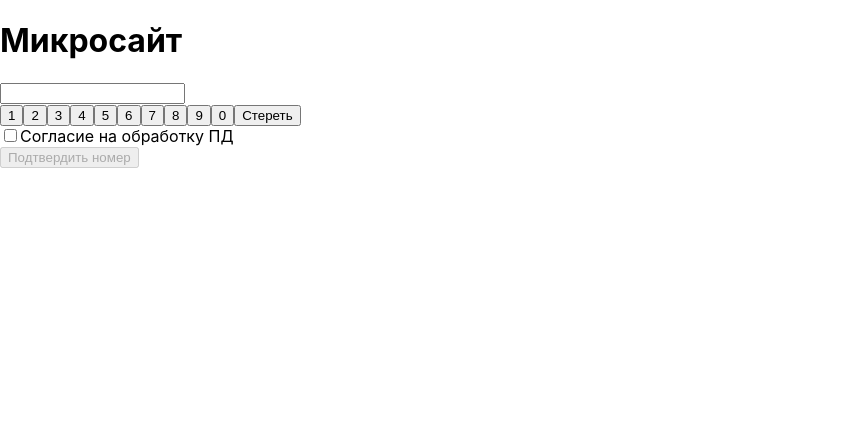
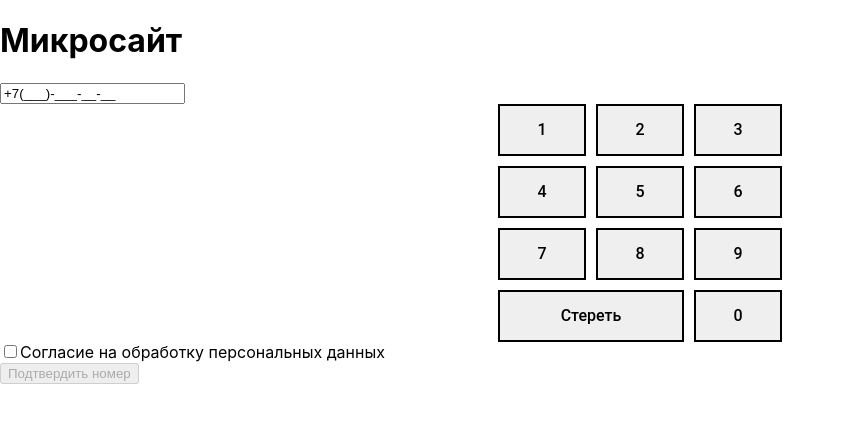
Before and after one commit to gremwiz1/microSite, a React (Create React App) app: page /input in a window 1280 px wide. Shown: the top 422 px of the page, without its empty margins (0-845 px from the left). Built offline with nearby package versions, Linux system fonts and the light colour scheme.

Commit message:
added component banner

```diff
--- /dev/null
+++ b/src/components/banner/banner.css
@@ -0,0 +1,52 @@
+.banner {
+    width: 251px;
+    height: 357px;
+    background: #86d3f4;
+    position: absolute;
+    top: 220px;
+    right: 0;
+    display: flex;
+    flex-direction: column;
+    justify-content: center;
+    align-items: center;
+  }
+
+  .banner__subtitle {
+    font-family: "Roboto", Arial, Helvetica, sans-serif;
+    font-size: 16px;
+    font-style: normal;
+    font-weight: 500;
+    line-height: 19px;
+    letter-spacing: 0em;
+    text-align: center;
+    color: #000000;
+    margin-left: 10px;
+    margin-right: 10px;
+    padding-top: 20px;
+    max-width: 231px;
+    margin-top: 0;
+    margin-bottom: 0;
+  }
+
+  .banner__barcode {
+    width: 126px;
+    height: 126px;
+    background-image: url(../../assets/images/qr-code.png);
+    background-position: center;
+    margin-top: 20px;
+  }
+
+  .banner__text {
+    font-family: "Roboto", Arial, Helvetica, sans-serif;
+    font-size: 14px;
+    font-style: normal;
+    font-weight: 400;
+    line-height: 16px;
+    letter-spacing: 0em;
+    text-align: center;
+    color: #000000;
+    margin-left: 62.5px;
+    margin-right: 62.5px;
+    margin-top: 20px;
+    margin-bottom: 0;
+  }
--- /dev/null
+++ b/src/components/banner/banner.tsx
@@ -0,0 +1,32 @@
+import React, { FC } from "react";
+import "./banner.css";
+
+interface IBanner {
+    handleBannerClick: () => void
+}
+
+const Banner: FC<IBanner> = ({handleBannerClick}) => {
+  const handleClick = () => {
+    handleBannerClick()
+  };
+
+  return (
+    <div className="banner">
+      <p className="banner__subtitle">
+        ИСПОЛНИТЕ МЕЧТУ ВАШЕГО МАЛЫША!
+        <br />
+        ПОДАРИТЕ ЕМУ СОБАКУ!
+      </p>
+      <div className="banner__barcode"></div>
+      <p className="banner__text">Сканируйте QR-код или нажмите ОК</p>
+      <button
+        type="button"
+        className="banner__button"
+        onClick={handleClick}
+      >
+        ОК
+      </button>
+    </div>
+  );
+};
+export default Banner;
--- /dev/null
+++ b/src/components/input-screen/input-screen.css
@@ -0,0 +1,44 @@
+/* Стили для контейнера кнопок */
+.buttons-container {
+    display: grid;
+    grid-template-columns: repeat(3, 88px);
+    grid-gap: 10px;
+    justify-content: center; /* для центрирования кнопок на странице */
+  }
+
+  /* Правило для кнопки "Стереть" */
+  .erase-button {
+    grid-column: span 2;
+  }
+
+  /* Общие стили для кнопок */
+  .button {
+    font-family: Roboto;
+    font-size: 16px;
+    font-weight: 500;
+    line-height: 19px;
+    letter-spacing: 0em;
+    text-align: center;
+    color: #000000;
+    border: 2px solid #000000;
+    height: 52px;
+  }
+
+  .number-button {
+    width: 88px;
+  }
+
+  .erase-button {
+    width: 186px;
+  }
+
+  /* Стили для активной кнопки */
+  .button:active {
+    background-color: #000000;
+    color: #ffffff;
+  }
+
+  .active {
+    background-color: #000000;
+    color: #ffffff;
+  }
--- a/src/components/input-screen/input-screen.tsx
+++ b/src/components/input-screen/input-screen.tsx
@@ -1,21 +1,43 @@
-import React, { useEffect, useRef, useState } from 'react';
-import { useNavigate } from 'react-router-dom';
+import React, { useEffect, useRef, useState } from "react";
+import { useNavigate } from "react-router-dom";
+import "./input-screen.css";
 
 const InputScreen: React.FC = () => {
-  const [number, setNumber] = useState<string>('');
+  const [number, setNumber] = useState<string>("");
   const [agreed, setAgreed] = useState<boolean>(false);
 
-  const handleKeyClick = (value: number | string) => {
-    if (value === 'BACKSPACE' && number) {
-      setNumber(prev => prev.slice(0, -1));
-    } else if (typeof value === 'number' && number.length < 10) {
-      setNumber(prev => prev + value);
+  const BACKSPACE = "BACKSPACE";
+
+  const handleKeyClick = (
+    value: number | string,
+    event?: React.MouseEvent<HTMLButtonElement>
+  ) => {
+    if (value === BACKSPACE) {
+      setActiveButton(BACKSPACE);
+    } else {
+      setActiveButton(value);
     }
+    if (value === BACKSPACE && number) {
+      setNumber((prev) => prev.slice(0, -1));
+    } else if (typeof value === "number" && number.length < 10) {
+      setNumber((prev) => prev + value);
     }
+  };
+
+  const formatNumber = (input: string): string => {
+    const numbers = input.replace(/\D/g, "").split("");
+    const mask = "+7(___)-___-__-__";
+
+    let formatted = mask;
+    numbers.forEach((number) => {
+      formatted = formatted.replace("_", number);
+    });
+
+    return formatted;
+  };
 
   const navigate = useNavigate();
   const inactivityTimerRef = useRef<NodeJS.Timeout | null>(null);
-
 
   const resetInactivityTimer = () => {
     if (inactivityTimerRef.current) {
@@ -45,27 +67,130 @@ useEffect(() => {
     };
   }, []);
 
+  const [activeButton, setActiveButton] = useState<number | string>("");
+
+  useEffect(() => {
+    const handleKeyDown = (e: KeyboardEvent) => {
+      switch (e.key) {
+        case "ArrowRight":
+          if (typeof activeButton === "number" && activeButton <= 9) {
+            setActiveButton((prev) => {
+              if (typeof prev === "number") {
+                if (prev < 9) return prev + 1;
+                else {
+                  return BACKSPACE;
+                }
+              }
+              return prev;
+            });
+          } else if (activeButton === BACKSPACE) {
+            setActiveButton(0);
+          } else if (activeButton === "") {
+            setActiveButton(1);
+          }
+          break;
+        case "ArrowLeft":
+          if (typeof activeButton === "number" && activeButton >= 0) {
+            setActiveButton((prev) => {
+              if (typeof prev === "number") {
+                if (activeButton >= 1) return prev - 1; else {
+                  setActiveButton(BACKSPACE)
+                }
+              }
+              return prev;
+            });
+          } else {
+            if (activeButton === BACKSPACE) {
+              setActiveButton(9);
+            }
+          }
+          break;
+        case "ArrowDown":
+          // Логика для перемещения вниз (если есть другие ряды кнопок)
+          break;
+        case "ArrowUp":
+          // Логика для перемещения вверх
+          break;
+        case "Enter":
+          if (typeof activeButton === "number") {
+            handleKeyClick(activeButton);
+          } else if (activeButton === BACKSPACE) {
+            handleKeyClick(BACKSPACE);
+          } else if (activeButton === "CONFIRM") {
+            // Логика для кнопки подтверждения
+          }
+          break;
+        case BACKSPACE:
+          handleKeyClick(BACKSPACE);
+          break;
+        // ... другие клавиши (цифры и т.д.)
+      }
+    };
+
+    window.addEventListener("keydown", handleKeyDown);
+    return () => {
+      window.removeEventListener("keydown", handleKeyDown);
+    };
+  }, [activeButton]);
+
+  // При изменении активной кнопки устанавливаем на ней фокус
+  useEffect(() => {
+    if (typeof activeButton === "number") {
+      const buttonElement = document.querySelector<HTMLButtonElement>(
+        `.button[data-key="${activeButton}"]`
+      );
+      buttonElement?.focus();
+    } else if (activeButton === BACKSPACE) {
+      const buttonElement =
+        document.querySelector<HTMLButtonElement>(".erase-button");
+      buttonElement?.focus();
+    } else if (activeButton === "CONFIRM") {
+      // Установка фокуса на кнопке подтверждения
+    }
+  }, [activeButton]);
+
   return (
     <div>
-      <input
-        type="text"
-        value={number}
-        readOnly
-      />
-      <div>
-        {[1,2,3,4,5,6,7,8,9,0].map(num => (
-          <button key={num} onClick={() => handleKeyClick(num)}>{num}</button>
+      <input type="text" value={formatNumber(number)} readOnly />
+      <div className="buttons-container">
+        {[1, 2, 3, 4, 5, 6, 7, 8, 9].map((num) => (
+          <button
+            className={`button number-button ${
+              activeButton === num ? "active" : ""
+            }`}
+            key={num}
+            data-key={num}
+            onClick={(event) => handleKeyClick(num, event)}
+          >
+            {num}
+          </button>
         ))}
-        <button onClick={() => handleKeyClick('BACKSPACE')}>Стереть</button>
+        <button
+          className={`button erase-button ${
+            activeButton === BACKSPACE ? "active" : ""
+          }`}
+          onClick={(event) => handleKeyClick(BACKSPACE, event)}
+        >
+          Стереть
+        </button>
+        <button
+          className={`button number-button ${
+            activeButton === 0 ? "active" : ""
+          }`}
+          data-key={0}
+          onClick={(event) => handleKeyClick(0, event)}
+        >
+          0
+        </button>
       </div>
       <div>
         <label>
           <input
             type="checkbox"
             checked={agreed}
-            onChange={() => setAgreed(prev => !prev)}
+            onChange={() => setAgreed((prev) => !prev)}
           />
-          Согласие на обработку ПД
+          Согласие на обработку персональных данных
         </label>
       </div>
       <button disabled={!agreed || number.length < 10}>
@@ -73,6 +198,6 @@ useEffect(() => {
       </button>
     </div>
   );
-}
+};
 
 export default InputScreen;
--- a/src/components/promo-video/promo-video.tsx
+++ b/src/components/promo-video/promo-video.tsx
@@ -1,10 +1,10 @@
 import React, { useState, useEffect, useRef } from "react";
 import { useLocation, useNavigate } from "react-router-dom";
 import YouTube from "react-youtube";
-import qrCode from "../../assets/images/qr-code.png";
 import { useDispatch, useSelector } from "react-redux";
 import { saveVideoTime } from "../../services/actions/actions";
 import { RootState } from "../../services/store";
+import Banner from "../banner/banner";
 
 const PromoVideo: React.FC = () => {
   const dispatch = useDispatch();
@@ -21,7 +21,7 @@ const PromoVideo: React.FC = () => {
     }
   };
 
-  const handleButtonClick = () => {
+  const handleBannerClick = () => {
     if (playerRef.current) {
       const currentTime = playerRef.current.getCurrentTime();
       dispatch(saveVideoTime(currentTime));
@@ -33,7 +33,7 @@ const PromoVideo: React.FC = () => {
   const handleVideoPlay = () => {
     const timeoutId = setTimeout(() => {
       setShowBanner(true);
-    }, 5000);
+    }, 500);
 
     return () => {
       clearTimeout(timeoutId);
@@ -74,17 +74,7 @@ const PromoVideo: React.FC = () => {
         onStateChange={handleVideoStateChange}
       />
 
-      {showBanner && (
-        <div style={{ position: "absolute", top: "220px", right: 0 }}>
-          <button
-            onClick={handleButtonClick}
-            style={{ height: "52px", width: "156px" }}
-          >
-            ОК
-          </button>
-          <img src={qrCode} alt="Баннер" />
-        </div>
-      )}
+      {showBanner && <Banner handleBannerClick={handleBannerClick}/>}
     </div>
   );
 };
```
Lines whose indentation alone changed are shown as unchanged.
